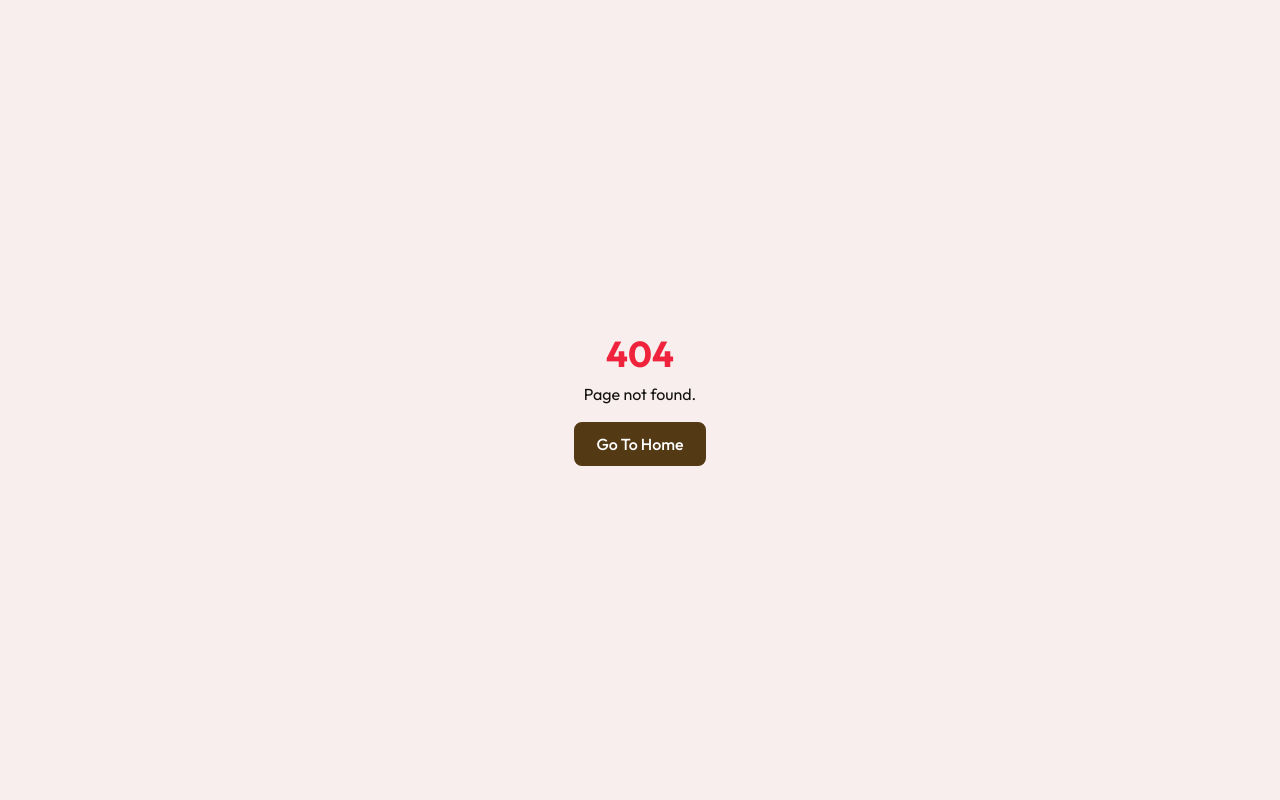
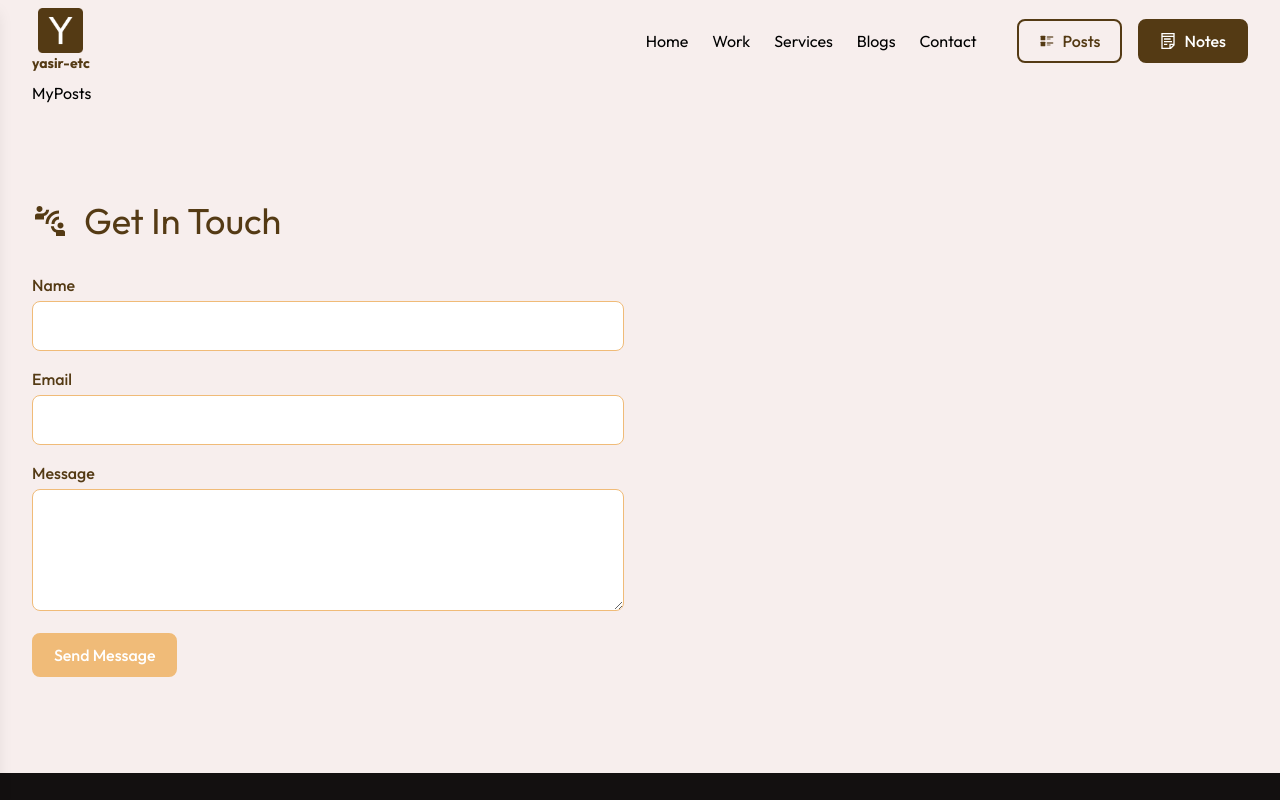
Before and after one commit to ethicalhub/yasir-etc, a Next.js app: page /posts in a window 1280 px wide. Before the commit this address had no page. Shown: the top 800 px of the page. Built offline with nearby package versions, Linux system fonts and the light colour scheme.

Commit message:
feat(setup): init posts page

```diff
--- /dev/null
+++ b/app/(root)/layout.tsx
@@ -0,0 +1,20 @@
+import React from "react";
+
+import Navbar from "@/components/navigation/Navbar";
+import ContactMe from "@/components/sections/ContactMe";
+import Footer from "@/components/sections/Footer";
+
+const HomeLayout = ({ children }: { children: React.ReactNode }) => {
+  return (
+    <main>
+      <Navbar />
+      <section className="container max-w-7xl">
+        {children}
+        <ContactMe />
+      </section>
+      <Footer />
+    </main>
+  );
+};
+
+export default HomeLayout;
--- a/app/(root)/page.tsx
+++ b/app/(root)/page.tsx
@@ -1,7 +1,4 @@
-import Navbar from "@/components/navigation/Navbar";
-import ContactMe from "@/components/sections/ContactMe";
 import ExperienceSection from "@/components/sections/ExperienceSection";
-import Footer from "@/components/sections/Footer";
 import HeroSection from "@/components/sections/HeroSection";
 import MyBlog from "@/components/sections/MyBlog";
 import MyNotes from "@/components/sections/MyNotes";
@@ -11,19 +8,13 @@ import SkillSection from "@/components/sections/SkillSection";
 export default function Home() {
   return (
     <main className="relative">
-      <Navbar />
-      <div className="container max-w-7xl">
       <HeroSection />
       <ExperienceSection />
       <SkillSection />
       <MyProjects />
       <MyNotes />
       {/* <TrendingFeed /> */}
-
-        <MyBlog />
-        <ContactMe />
-      </div>
-      <Footer />
+      <MyBlog />{" "}
     </main>
   );
 }
--- /dev/null
+++ b/app/(root)/posts/page.tsx
@@ -0,0 +1,7 @@
+import React from "react";
+
+const MyPosts = () => {
+  return <section>MyPosts</section>;
+};
+
+export default MyPosts;
--- a/components/navigation/Navbar.tsx
+++ b/components/navigation/Navbar.tsx
@@ -43,8 +43,8 @@ const NavLinks = [
 const NavActions = [
   {
     id: 1,
-    title: "Feed",
-    path: ROUTES.HOME,
+    title: "Posts",
+    path: ROUTES.POSTS,
     variant: "outline",
     icon: <CgFeed />,
   },
--- a/constants/ROUTES.js
+++ b/constants/ROUTES.js
@@ -5,6 +5,7 @@ export const ROUTES = {
   SERVICES: "/#services",
   WORK: "/#work",
   CONTACT: "/#contact",
+  POSTS: "/posts",
   EXT_BLOG: "https://medium.com/@yasir-etc",
 };
 
```
Also changed, not shown: public/postsData.json (added, +20 -0 lines). Lines whose indentation alone changed are shown as unchanged.
